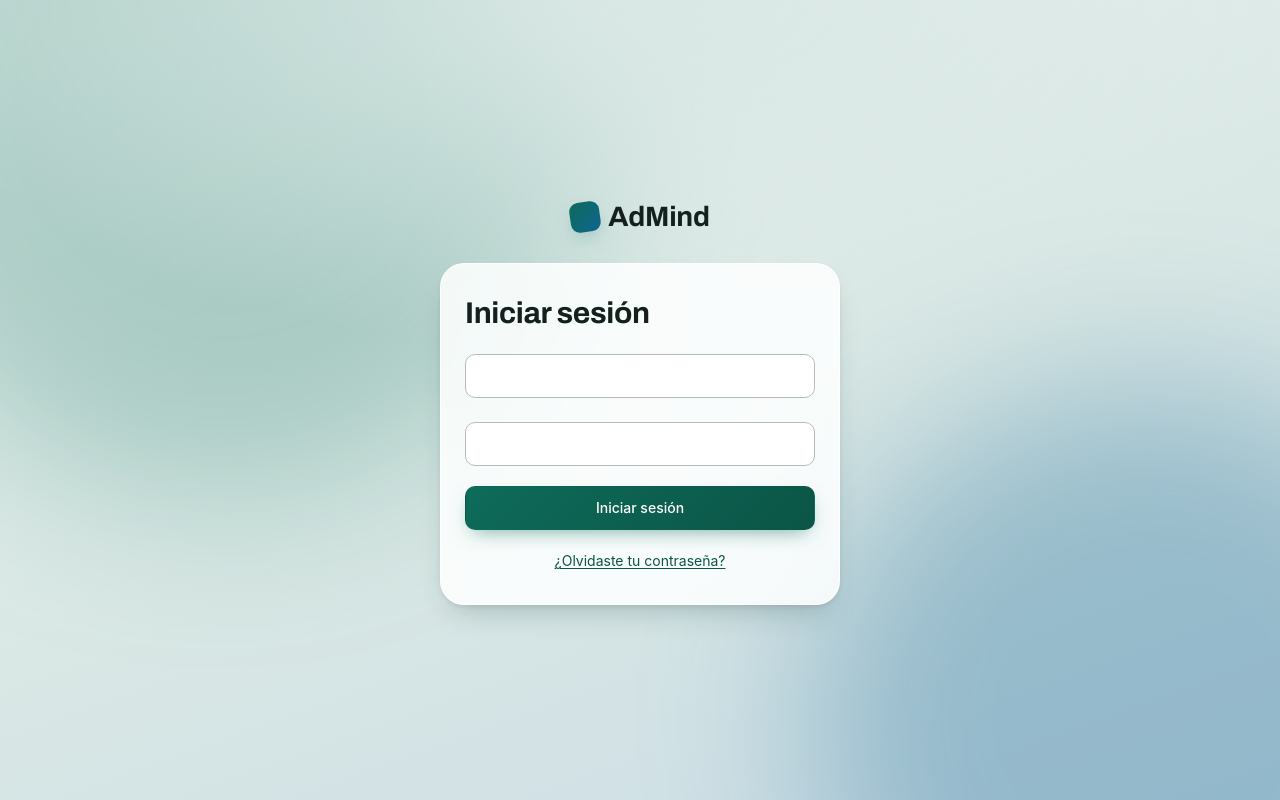
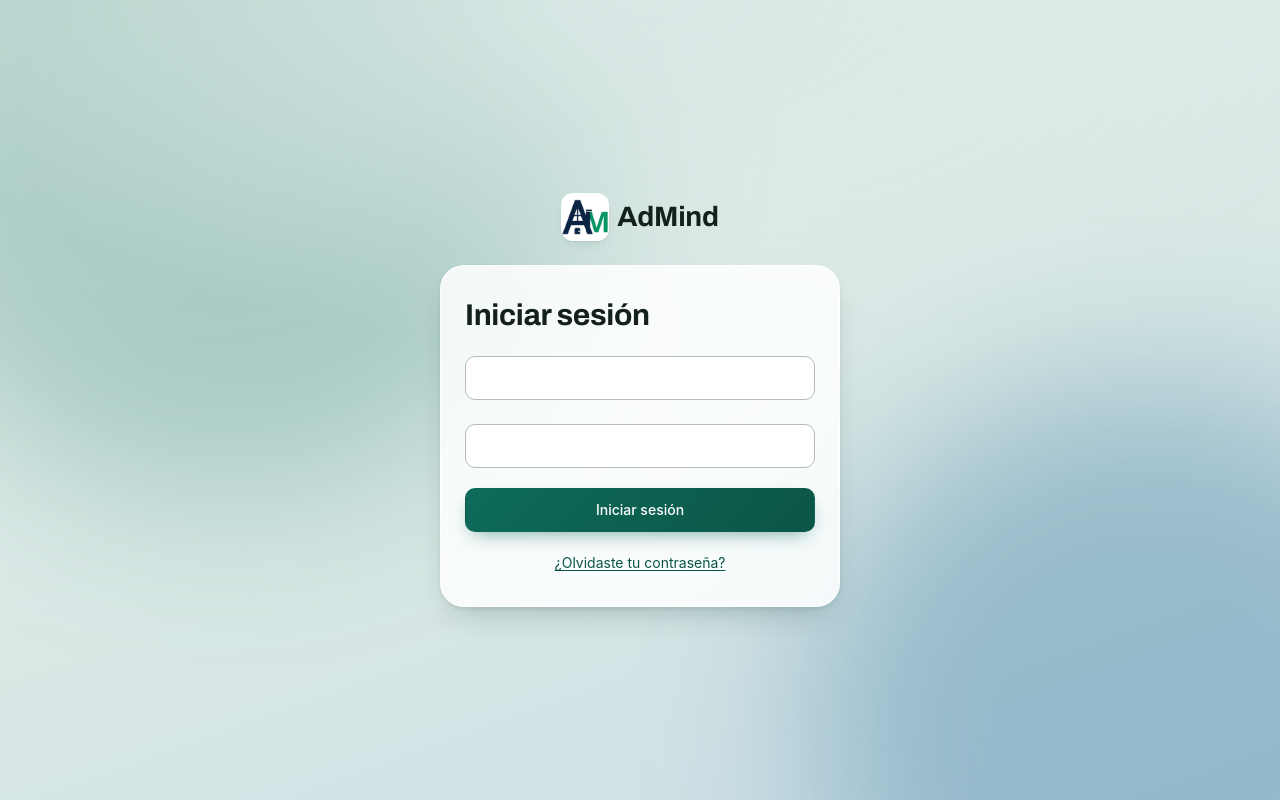
Before and after one commit to ZeroFour-04/Admind_Front-End, a Django app: template apps/cuentas/templates/cuentas/ingreso.html in a window 1280 px wide. Run offline with Django 5.2, Linux system fonts and the light colour scheme; the template is opened without the code that fills it, so the values that code supplies are empty; some web fonts are replaced.

Commit message:
feat(diseno): logo de AdMind en la barra superior, el lateral y las páginas sin sesión

```diff
--- a/static/css/apariencia.css
+++ b/static/css/apariencia.css
@@ -43,8 +43,9 @@ html[data-fondo="cristal"] :is(.am-barra,.am-lateral){
 .am-barra{position:sticky;top:0;z-index:15;box-shadow:var(--sombra-suave)}
 .am-barra__franja{height:5px;background:linear-gradient(90deg,var(--acento-700),var(--acento-600) 40%,var(--acento-vecino))}
 .am-barra__marca{display:inline-flex;align-items:center;gap:var(--e-2)}
-.am-barra__marca::before{content:"";flex:none;width:22px;height:22px;border-radius:7px;background:var(--acento-degradado-vivo);box-shadow:var(--sombra-acento);transform:rotate(-8deg);transition:transform var(--transicion-suave)}
-.am-barra__marca:hover::before{transform:rotate(8deg) scale(1.1)}
+/* El logo trae su propio fondo blanco: se lee igual con cualquier fondo elegido. */
+.am-barra__logo{flex:none;width:32px;height:32px;border-radius:8px;box-shadow:var(--sombra-suave);transition:transform var(--transicion-suave)}
+.am-barra__marca:hover .am-barra__logo{transform:scale(1.08)}
 .am-barra__perfil{transition:background var(--transicion),color var(--transicion),border-color var(--transicion),transform var(--transicion)}
 .am-barra__perfil:hover{background:var(--acento-50);color:var(--acento-900);border-color:var(--acento-400);transform:translateY(-1px)}
 
@@ -99,7 +100,7 @@ a.am-btn--secundario:hover{color:var(--acento-900)}
 /* ---------- Ingreso y páginas sin sesión -------------------------------------- */
 .pagina-sin-sesion{gap:var(--e-6);background:radial-gradient(60% 45% at 50% 0%,var(--acento-100),transparent)}
 .pagina-sin-sesion > .am-barra__marca{font-size:28px}
-.pagina-sin-sesion > .am-barra__marca::before{width:30px;height:30px;border-radius:9px}
+.pagina-sin-sesion > .am-barra__marca .am-barra__logo{width:48px;height:48px;border-radius:12px}
 .tarjeta-sin-sesion{border-radius:var(--radio-grande);box-shadow:var(--sombra-media);animation:aparecer var(--duracion-entrada) var(--curva-entrada) 80ms both}
 
 /* ---------- Lo que flota ------------------------------------------------------ */
--- a/templates/base/sin_sesion.html
+++ b/templates/base/sin_sesion.html
@@ -1,8 +1,8 @@
-{% extends "base/base.html" %}
+{% extends "base/base.html" %}{% load static %}
 
 {% block cuerpo %}
 <main class="pagina-sin-sesion">
-  <a class="am-barra__marca" href="{% url 'conjuntos:selector' %}" aria-label="Ir a selección de conjuntos">AdMind</a>
+  <a class="am-barra__marca" href="{% url 'conjuntos:selector' %}" aria-label="Ir a selección de conjuntos"><img class="am-barra__logo" src="{% static 'img/logo-marca.png' %}" alt="" width="32" height="32">AdMind</a>
   <div class="am-tarjeta tarjeta-sin-sesion">
     {% block contenido %}{% endblock %}
   </div>
--- a/templates/componentes/barra_superior.html
+++ b/templates/componentes/barra_superior.html
@@ -6,6 +6,7 @@ En ese ancho la barra queda en una sola fila: «Cambiar de conjunto» y el tipo
 del lateral, el nombre del conjunto se recorta con puntos suspensivos y, bajo 480px, la marca va en
 la cabeza del lateral.
 {% endcomment %}
+{% load static %}
 <header class="am-barra{% if con_menu %} am-barra--con-menu{% endif %}">
   <div class="am-barra__franja" aria-hidden="true"></div>
   <div class="am-barra__fila">
@@ -16,7 +17,7 @@ la cabeza del lateral.
       </svg>
     </button>
     {% endif %}
-    <a class="am-barra__marca" href="{% url 'conjuntos:selector' %}" aria-label="Ir a selección de conjuntos">AdMind</a>
+    <a class="am-barra__marca" href="{% url 'conjuntos:selector' %}" aria-label="Ir a selección de conjuntos"><img class="am-barra__logo" src="{% static 'img/logo-marca.png' %}" alt="" width="32" height="32">AdMind</a>
     {% if not sin_conjunto %}
       {% with conjunto=request.session.conjunto_activo %}
       <div class="am-barra__conjunto{% if conjunto %} barra-conjunto--con-foto{% endif %}">
--- a/templates/componentes/lateral.html
+++ b/templates/componentes/lateral.html
@@ -4,10 +4,11 @@ Bajo 900px es un panel que sale desde la izquierda: lo abre el botón de la barr
 cierran la cabeza, el velo o Escape (`static/js/lateral.js`). En ese ancho trae además lo que la barra
 superior deja de mostrar: la marca en la cabeza y, en el pie, el tipo de usuario y «Cambiar de conjunto».
 {% endcomment %}
+{% load static %}
 {% with actual=request.resolver_match.app_name %}
 <nav class="am-lateral" id="menu-lateral" aria-label="Secciones del conjunto">
   <div class="am-lateral__cabeza">
-    <span class="am-barra__marca">AdMind</span>
+    <span class="am-barra__marca"><img class="am-barra__logo" src="{% static 'img/logo-marca.png' %}" alt="" width="32" height="32">AdMind</span>
     <button type="button" class="am-lateral__cerrar" aria-label="Cerrar el menú de secciones" data-cerrar-menu>
       <svg viewBox="0 0 24 24" width="22" height="22" aria-hidden="true" focusable="false">
         <path d="M6 6l12 12M18 6L6 18"></path>
```
Also changed, not shown: tests/test_identidad.py (+2 -1 lines), static/img/logo-marca.png (added).
